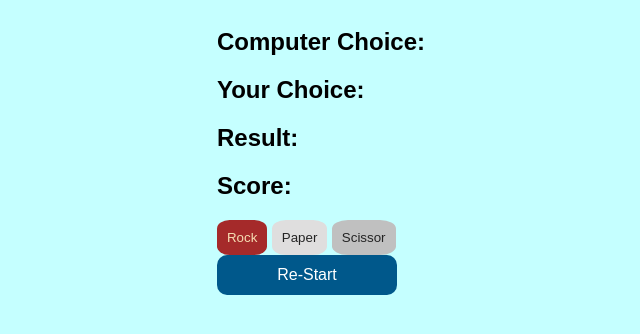
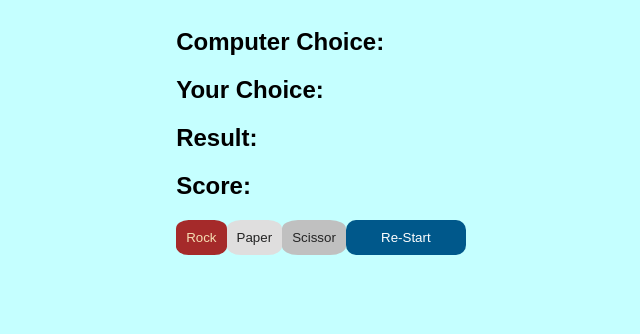
Before and after one commit to Deanntu/Games, a plain HTML site: page RockPaperScissors/index.html in a window 1280 px wide. Shown: the whole page, without its empty margins (319-959 px from the left). Drawn offline with Linux system fonts and the light colour scheme.

Commit message:
fixed shift problem of buttons

```diff
--- a/RockPaperScissors/index.html
+++ b/RockPaperScissors/index.html
@@ -17,8 +17,9 @@
         <button class="rock" id="Rock">Rock</button>
         <button class="paper" id="Paper">Paper</button>
         <button class="scissor" id="Scissor">Scissor</button>
+        <div class="restart" id="reset">Re-Start</div>
       </div>
-      <div class="restart" id="reset">Re-Start</div>
+
 
     </div>
 
--- a/RockPaperScissors/style.css
+++ b/RockPaperScissors/style.css
@@ -5,12 +5,21 @@ body{
   display: flex;
   font-family: Arial, sans-serif;
 }
+.buttons{
+  justify-content: center;
+  align-items: center;
+  display: flex;
+}
+
 button{
   border: none;
   border-radius: 25%;
   padding: 10px;
   cursor: pointer;
   font-family: Arial, sans-serif;
+  display: flex;
+  justify-content: center;
+  align-items: center;
 }
 .rock{
   background-color: brown;
@@ -26,13 +35,18 @@ button{
 }
 .restart{
   cursor: pointer;
-  width: 180px;
-  height: 40px;
+  width: 100px;
+  padding: 10px;
   background-color: rgb(0, 88, 139);
   color: white;
   border-radius: 10px;
   display: flex;
   justify-content: center;
   align-items: center;
-  font: bold;
+  font-size: 13.33px;
 }
+.restart .reset{
+  justify-content: center;
+  align-items: center;
+  display: flex;
+}
```
